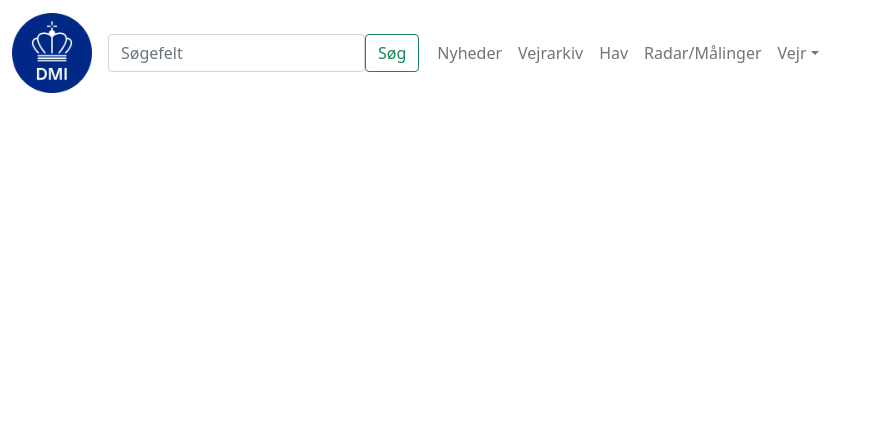
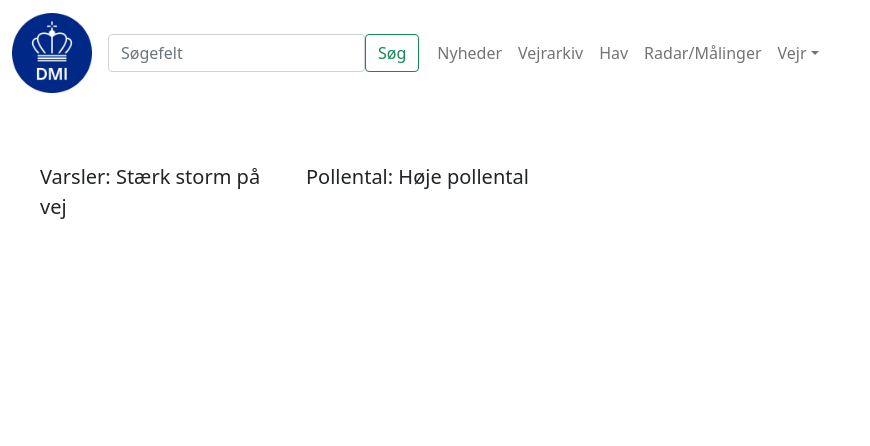
Before and after one commit to NicklasNorgaard/dmiredesign, a PHP site: page / in a window 1280 px wide. Shown: the top 446 px of the page, without its empty margins (0-870 px from the left). Run offline with PHP 8.4, Linux system fonts and the light colour scheme; style sheets or scripts are compiled from the project's sources; some libraries are stand-ins or nearby versions.

Commit message:
varsler og pollental tilføjet

```diff
--- a/includes/menu.php
+++ b/includes/menu.php
@@ -40,3 +40,12 @@
     </div>
     </div>
 </nav>
+<br>
+<div class="d-flex m-4">
+    <div class="rounded bg-pastelyellow m-2" style="width: 250px; height:35px; font-size: 20px">
+        <p class="ms-2">Varsler: Stærk storm på vej</p>
+    </div>
+    <div class="rounded bg-pastelgreen m-2" style="width: 250px; height:35px; font-size: 20px">
+        <p class="ms-2">Pollental: Høje pollental</p>
+    </div>
+</div>
```
